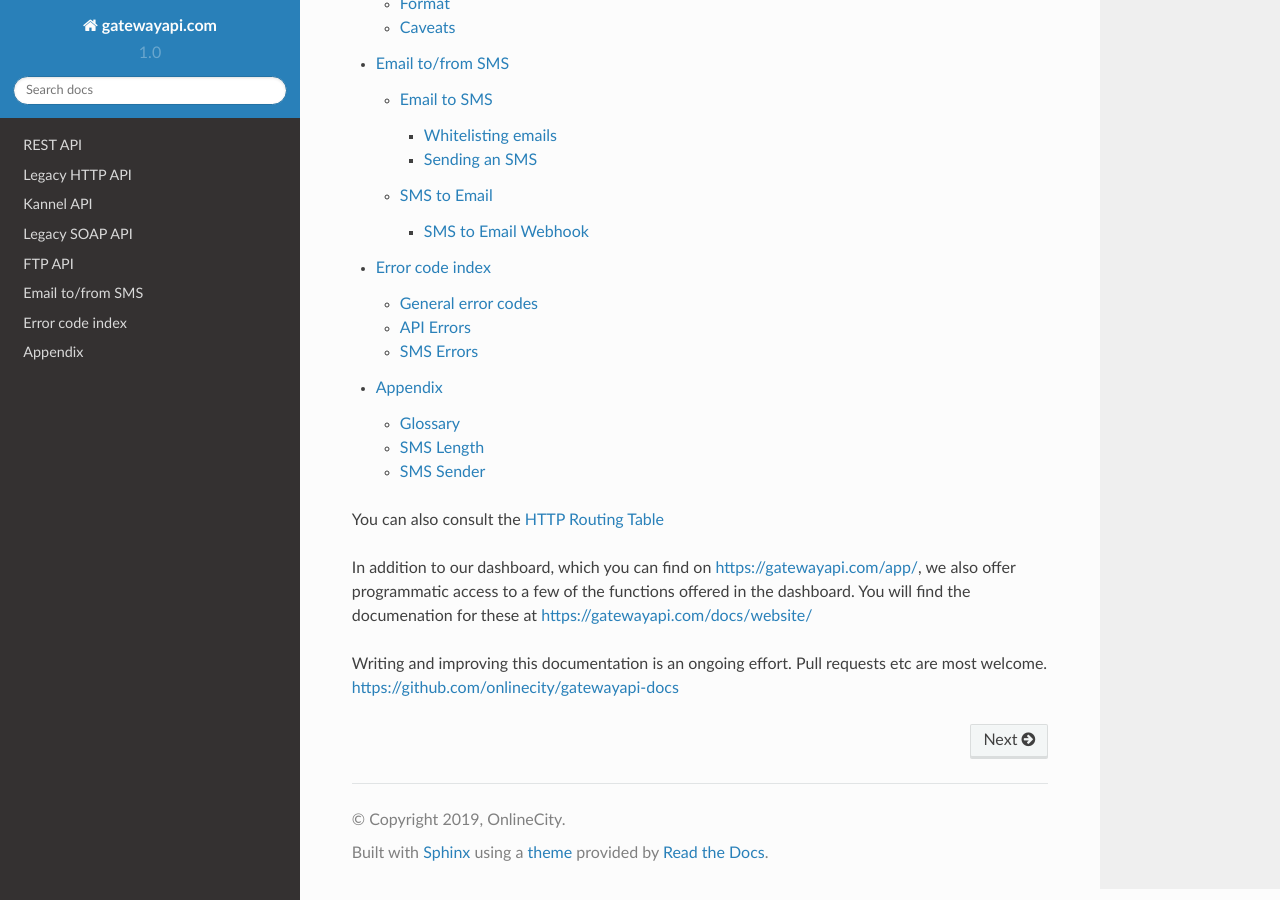
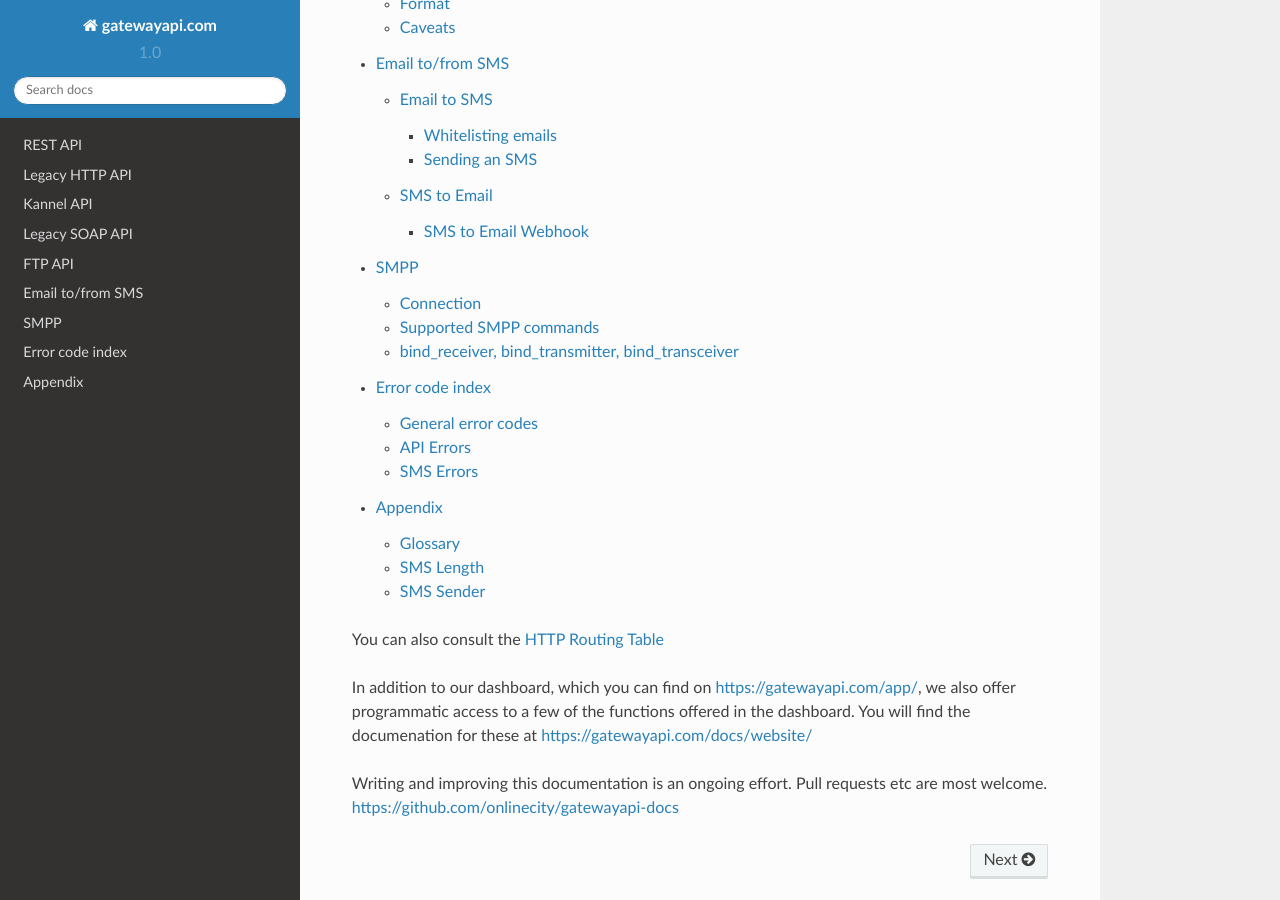
Before and after one commit to onlinecity/gatewayapi-docs, a Sphinx documentation site: the page built from docs/index.rst, in a window 1280 px wide and 900 px high, scrolled down 1776 px. Built offline with Sphinx 7.4.7 and the Read the Docs theme 2.0.0, drawn with Linux system fonts in a browser that asks for light colours; some of the changed lines change nothing that is shown.

Commit message:
SMPP docs

```diff
--- a/docs/index.rst
+++ b/docs/index.rst
@@ -23,6 +23,7 @@
    soap
    ftp
    email-to-sms
+   smpp
    errors
    appendix
 
--- /dev/null
+++ b/docs/smpp.rst
@@ -0,0 +1,57 @@
+SMPP
+====
+
+We ofer SMPP connection for select customers. Contact sales@gatewayapi.com to get access. We use SMPP version 3.4, which should be backwards compatible with version 3.3.
+
+Connection
+----------
+Use the following to connect
+
+================= =================================
+Host              smpp1.gatewayapi.com
+Port              7777
+Bind type         Transceiver or transmitter and receiver.
+Maximum sessions  1 transceiver or 1 transmitter/receiver.
+================= =================================
+
+Supported SMPP commands
+-----------------------
+The following commands are supported
+
+======================  ==========
+Command                 Hex
+======================  ==========
+generic_nack            0x80000000
+bind_receiver           0x00000001
+bind_receiver_resp      0x80000001
+bind_transmitter        0x00000002
+bind_transmitter_resp   0x80000002
+submit_sm               0x00000004
+submit_sm_resp          0x80000004
+deliver_sm              0x00000005
+deliver_sm_resp         0x80000005
+unbind                  0x00000006
+unbind_resp             0x80000006
+bind_transceiver        0x00000009
+bind_transceiver_resp   0x80000009
+enquire_link            0x00000015
+enquire_link_resp       0x80000015
+======================  ==========
+
+bind_receiver, bind_transmitter, bind_transceiver
+-------------------------------------------------
+Multiple sessions are supported but must be enabled in SMPP server.
+
+*Note* that only first active session binded as transceiver or receiver will receive delivery receipts.
+
+======== ================= ===================
+Type     Field             Description
+======== ================= ===================
+COctet   system_id         Account information
+COctet   password          Account information
+COctet   system_type       Empty or "EX"
+Integer  interface_version 0x33 or 0x34
+Integer  addr_ton          Ignored
+Integer  addr_npi          Ignored
+COctet   address_range     Ignored
+======== ================= ===================
```
